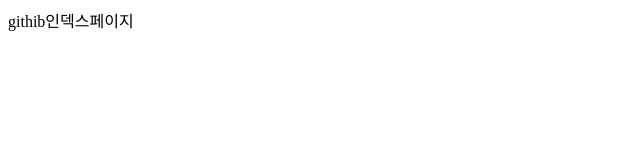
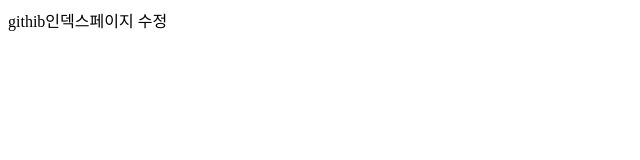
Before and after one commit to cmhi00/tjoeun, a plain HTML site: page index.html in a window 1280 px wide. Shown: the full height of the page, 0-640 px from the left. Drawn offline with Linux system fonts and the light colour scheme.

Commit message:
수정
index수정

```diff
--- a/index.html
+++ b/index.html
@@ -7,6 +7,6 @@
   <title>Document</title>
 </head>
 <body>
-  githib인덱스페이지
+  githib인덱스페이지 수정
 </body>
 </html>
```
